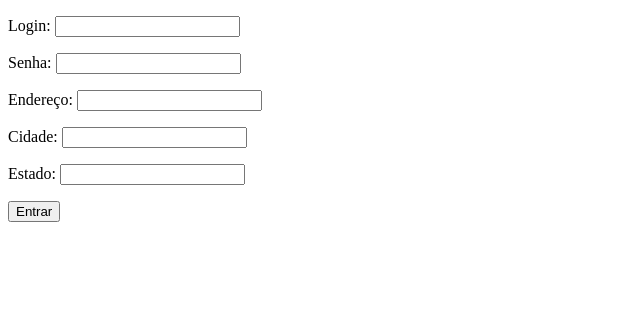
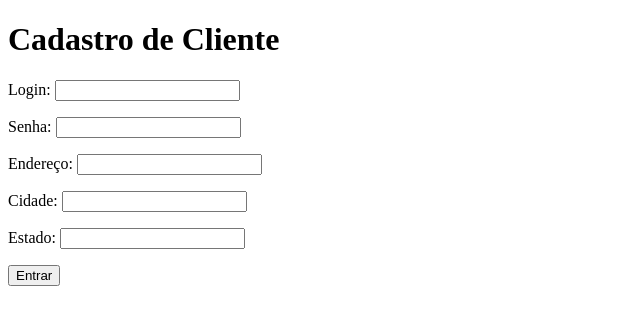
Before and after one commit to CEEMTI-BG-prof-Melissa/aula-04-25-03-otavio-e-ana-beatriz, a plain HTML site: page index.html in a window 1280 px wide. Shown: the whole page, without its empty margins (0-640 px from the left). Drawn offline with Linux system fonts and the light colour scheme.

Commit message:
index.html

```diff
--- a/index.html
+++ b/index.html
@@ -5,6 +5,7 @@
   </head>
   <body>
     <form>
+      <h1> Cadastro de Cliente </h1>
       <p>
         Login: <input type="text">
       </p>
```
